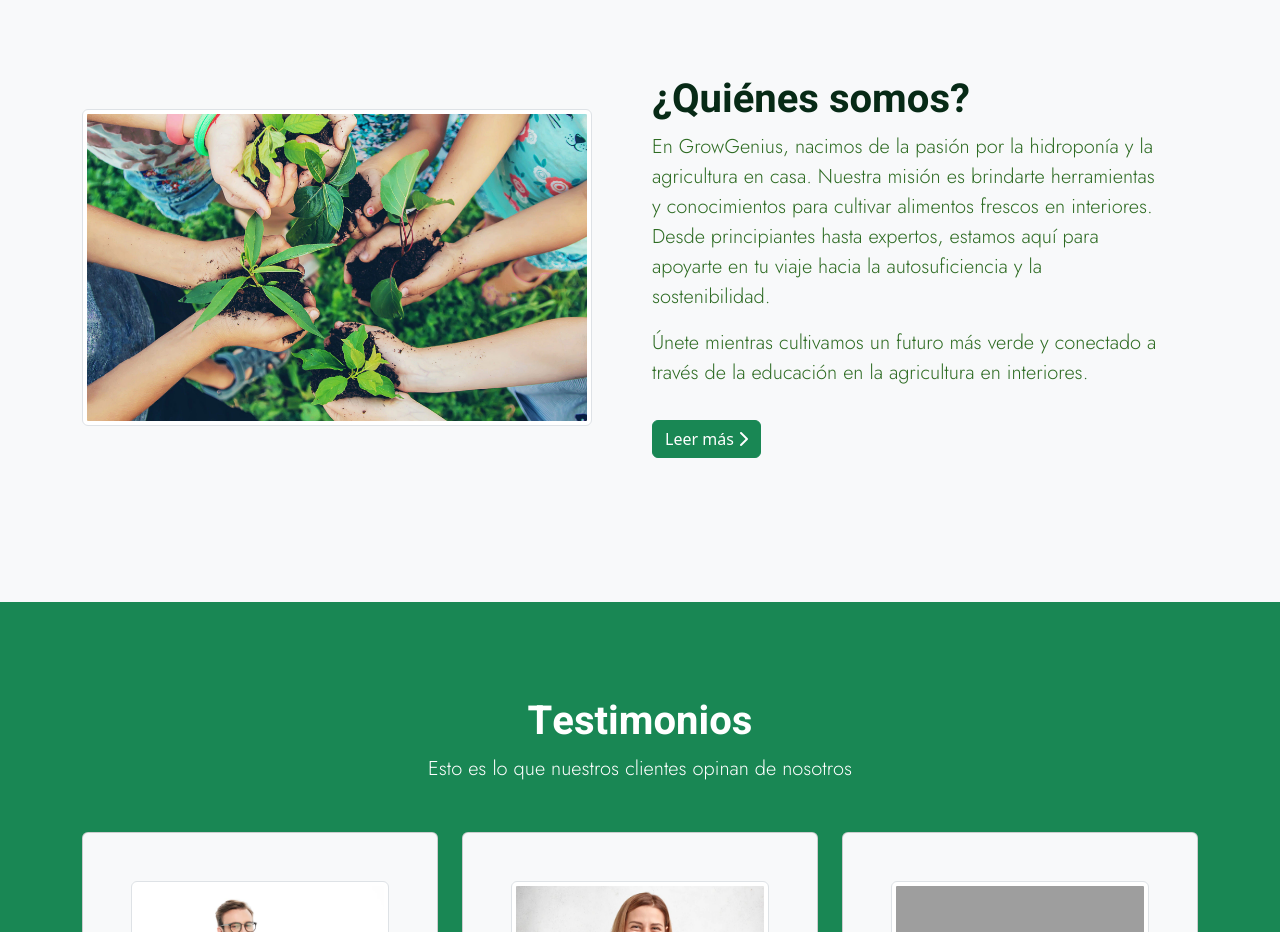
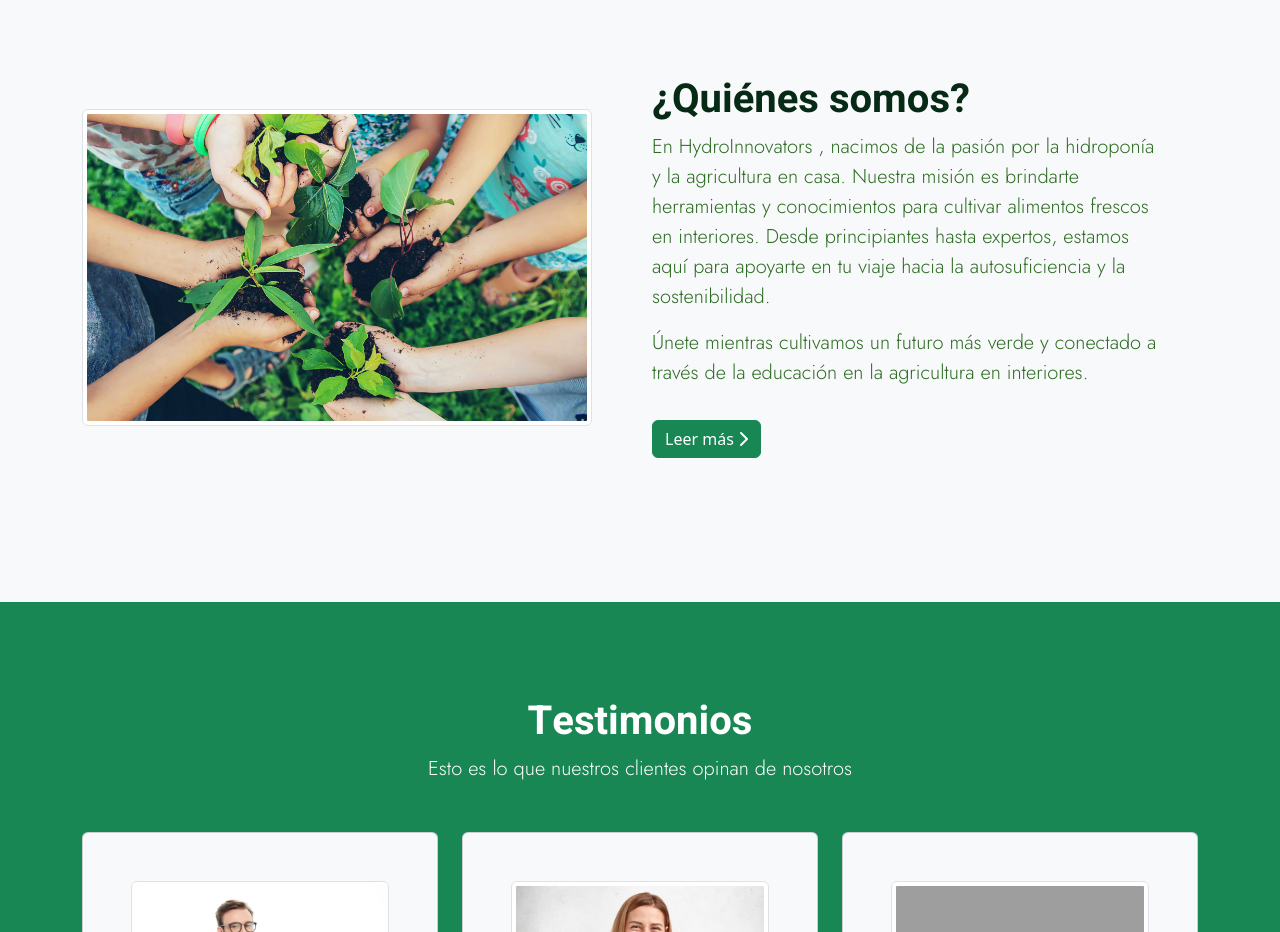
Before and after one commit to HydroTech-DisenoDeExperimentos-WX72/hydrotech-landing-page, a plain HTML site: page index.html in a window 1280 px wide. Shown: the part 2160-3092 px from the top of the page. Drawn offline with nearby package versions, Linux system fonts and the light colour scheme; grey boxes are pictures that could not be loaded.

Commit message:
Update company name in index.html and indexEN.html

```diff
--- a/index.html
+++ b/index.html
@@ -237,7 +237,7 @@
           <div class="col-md p-5">
             <h1 class="level-1-title fw-bold">¿Quiénes somos?</h1>
             <p class="paragraph lead">
-              En GrowGenius, nacimos de la pasión por la hidroponía y la
+              En HydroInnovators , nacimos de la pasión por la hidroponía y la
               agricultura en casa. Nuestra misión es brindarte herramientas y
               conocimientos para cultivar alimentos frescos en interiores. Desde
               principiantes hasta expertos, estamos aquí para apoyarte en tu
```
Also changed, not shown: indexEN.html (+1 -1 lines).
